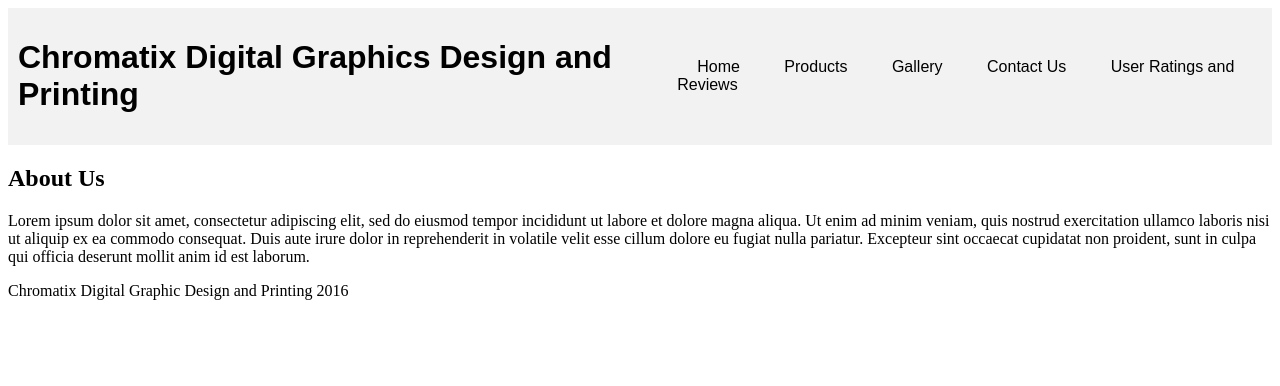
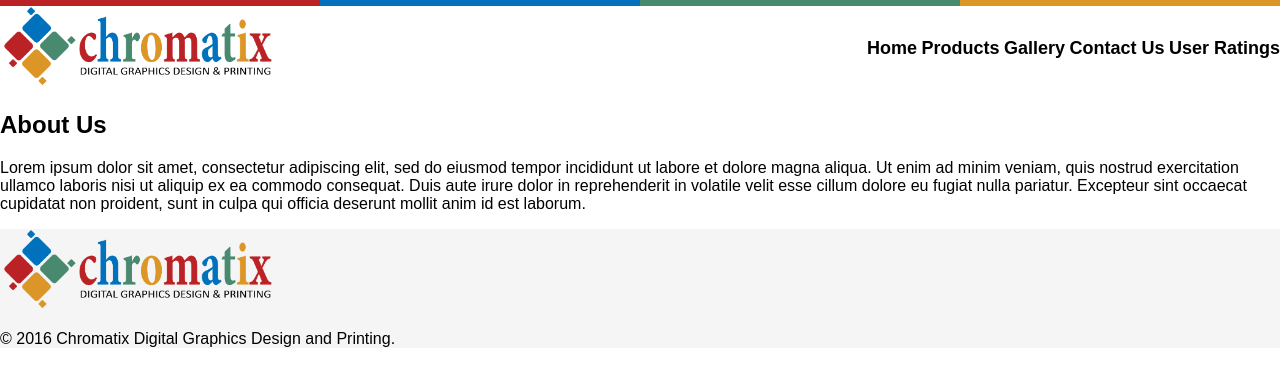
Before and after one commit to CharleneJoaquin/JOAQIUN_MP1, a plain HTML site: page index.html in a window 1280 px wide. Drawn offline with nearby package versions, Linux system fonts and the light colour scheme; files whose address does not match are found by name.

Commit message:
updated but unfinished design for header and footer in index.html with the use and inclusion of .png files; renamed html files for simplicity

```diff
--- a/css/style.css
+++ b/css/style.css
@@ -3,13 +3,59 @@ header {
     justify-content: space-between;
     align-items: center;
     font-family: Arial, sans-serif;
-    background-color: #f2f2f2;
+    background-color: #ffffff;
     color: #000000;
-    padding: 10px;
 }
 
 a {
     color: #000000;
     text-decoration: none;
-    padding: 20px;
+    font-family: Arial, sans-serif;
+    font-size: large;
+    font-weight: bold;
 }
+
+.page a{
+    padding: 10px 60px;
+}
+
+body {
+    margin: 0;
+    font-family: Arial, sans-serif;
+    background-color: #ffffff;
+}
+
+footer {
+    margin: 0;
+    font-family: Arial, sans-serif;
+    background-color: #f5f5f5;
+}
+
+.headerLogo img {
+    height: 80px;
+}
+
+.headerBar {
+    display: flex;
+    height: 6px;
+}
+
+#headerBarRed {
+    background-color: #ba2226;
+    flex: 1;
+}
+
+#headerBarBlue {
+    background-color: #0071bc;
+    flex: 1;
+}
+
+#headerBarGreen {
+    background-color: #49896f;
+    flex: 1;
+}
+
+#headerBarYellow {
+    background-color: #dc9627;
+    flex: 1;
+}
--- a/index.html
+++ b/index.html
@@ -9,14 +9,20 @@
     </head>
 
     <body>
+        <div class="headerBar">
+            <span id="headerBarRed"></span><span id="headerBarBlue"></span><span id="headerBarGreen"></span><span id="headerBarYellow"></span>
+        </div>
+
         <header>
-            <h1>Chromatix Digital Graphics Design and Printing</h1>
+            <a href="index.html" class="headerLogo">
+                <img src="photos/headerLogo.png" alt="Chromatix Digital Graphics Design and Printing">
+            </a>
             <nav>
                 <a href="index.html">Home</a>
                 <a href="products.html">Products</a>
-                <a href="media-gallery.html">Gallery</a>
-                <a href="contact-information.html">Contact Us</a>
-                <a href="user-ratings.html">User Ratings and Reviews</a>
+                <a href="gallery.html">Gallery</a>
+                <a href="contact-us.html">Contact Us</a>
+                <a href="user-ratings.html">User Ratings</a>
             </nav>
         </header>
 
@@ -28,7 +34,10 @@
         </main>
 
         <footer>
-            <p>Chromatix Digital Graphic Design and Printing 2016</p>
+            <a href="index.html" class="headerLogo">
+                <img src="photos/headerLogo.png" alt="Chromatix Digital Graphics Design and Printing">
+            </a>
+            <p>&copy; 2016 Chromatix Digital Graphics Design and Printing.</p>
         </footer>
     </body>
 
```
Also changed, not shown: contact-us.html (renamed from media-gallery.html, +10 -8 lines), gallery.html (renamed from contact-information.html, +8 -10 lines), products.html (+7 -7 lines), user-ratings.html (+7 -5 lines), photos/Logo2.png (added), photos/headerLogo.png (added).
